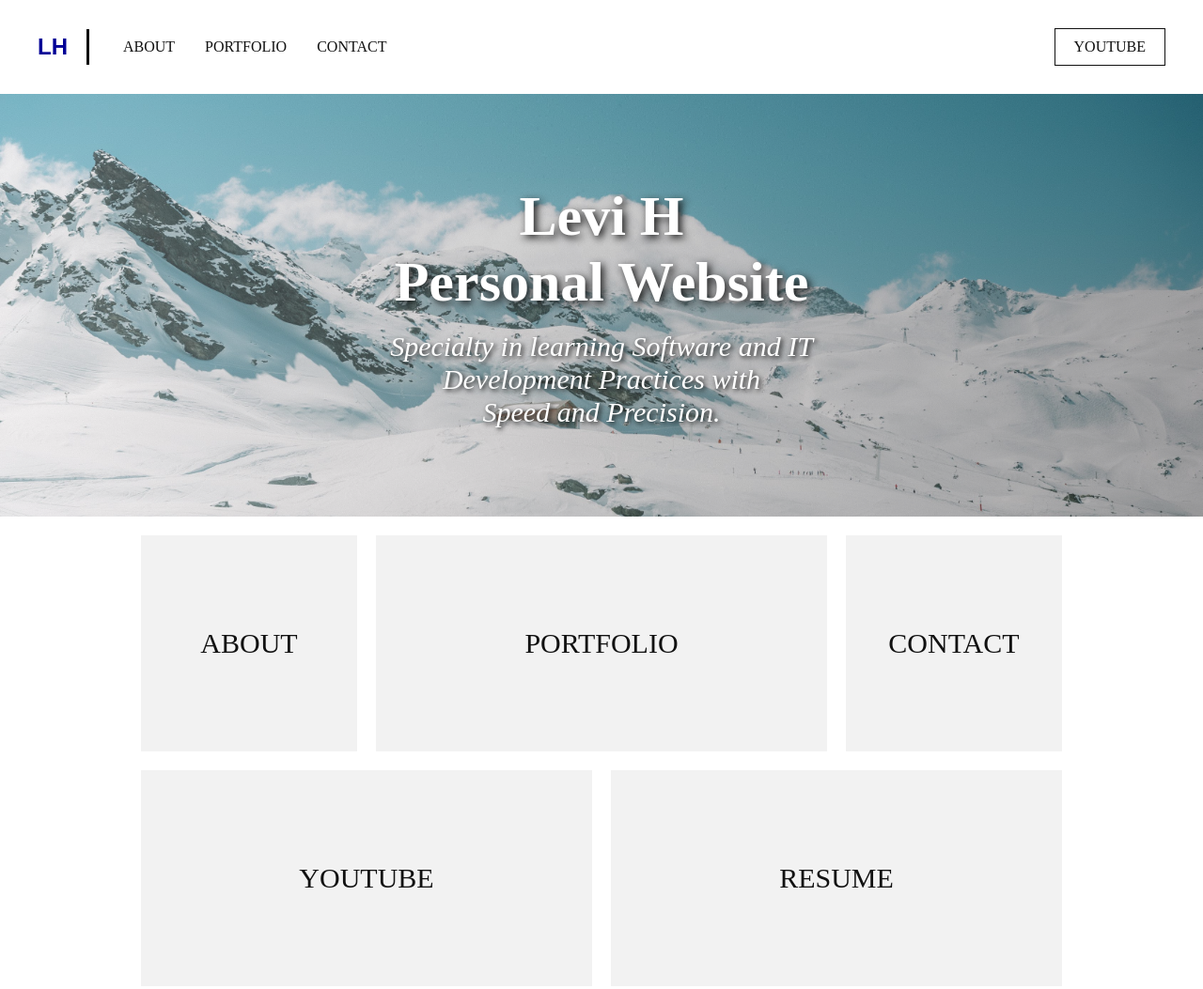
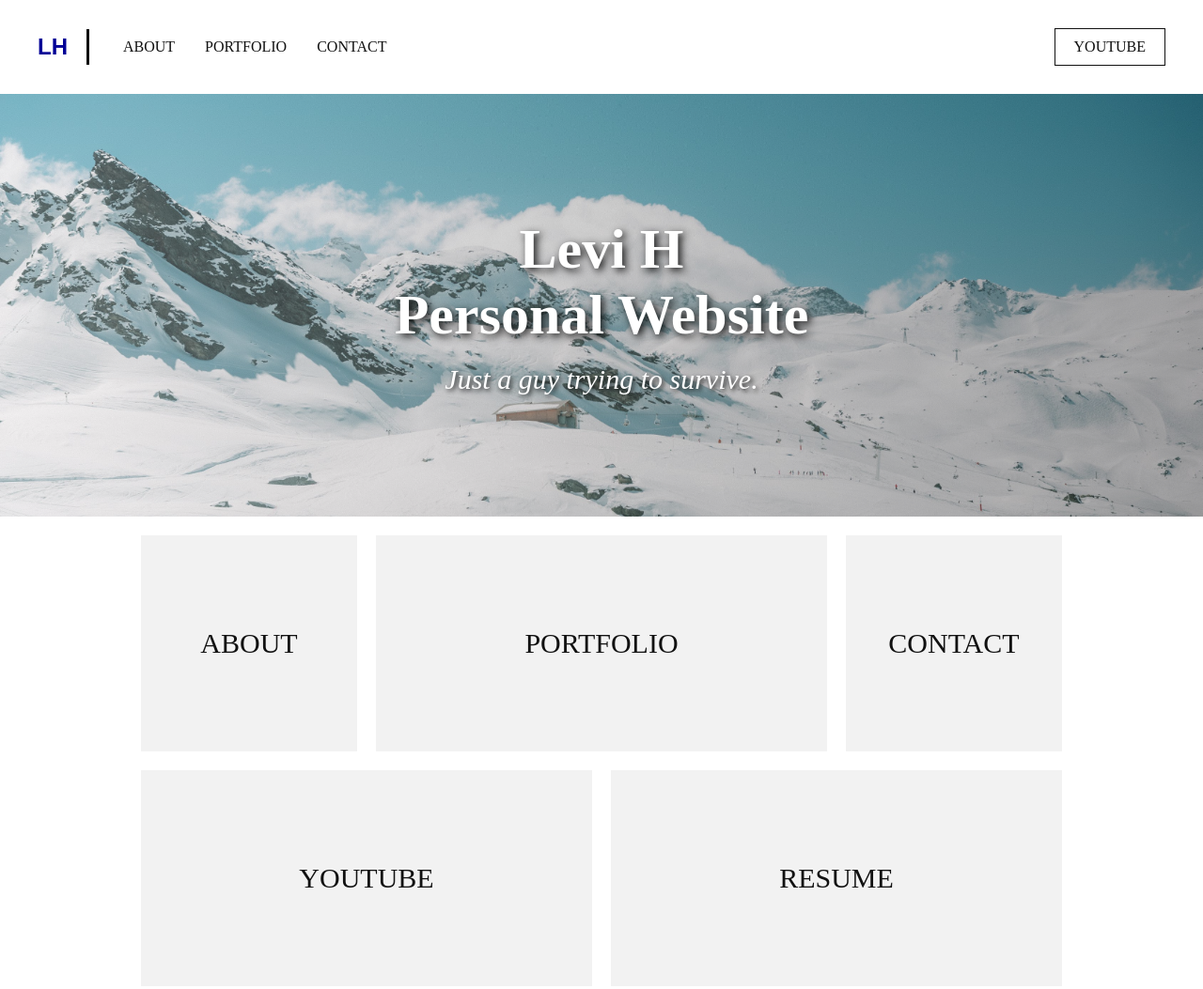
Before and after one commit to Levylev131/Levylev131.github.io, a plain HTML site: page index.html in a window 1280 px wide. Shown: the top 1053 px of the page at 94% size. Drawn offline with Linux system fonts and the light colour scheme.

Commit message:
Update index.html

```diff
--- a/index.html
+++ b/index.html
@@ -32,7 +32,7 @@
                 <section class="index-banner">
                     <div class="vertical-center">
                         <h2> <b> Levi H <br> Personal Website </b></h2> <br>
-                        <h1> Specialty in learning Software and IT Development Practices with <br> Speed and Precision. </h1>
+                        <h1> Just a guy trying to survive. </h1>
                     </div>
                 </section>
 
```
